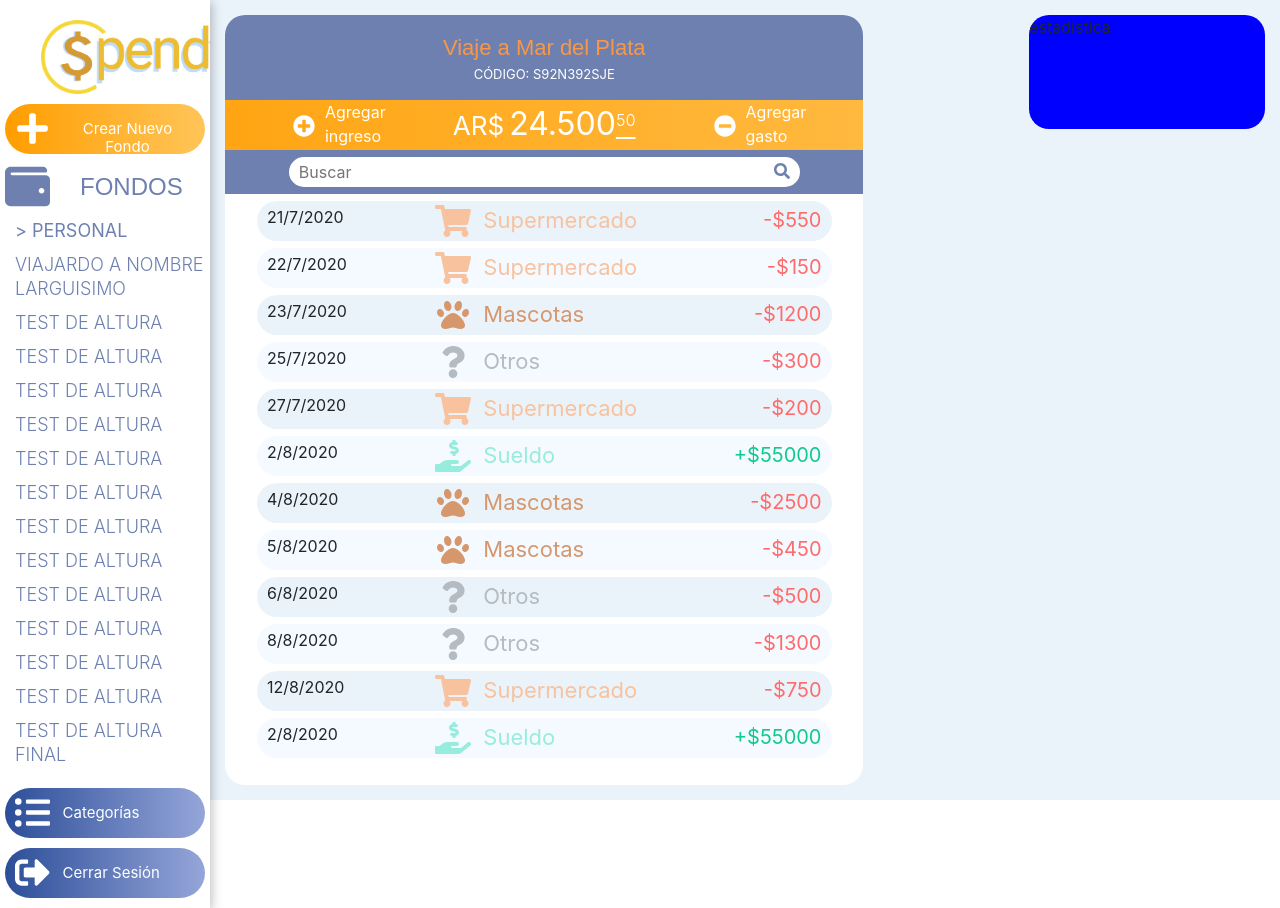
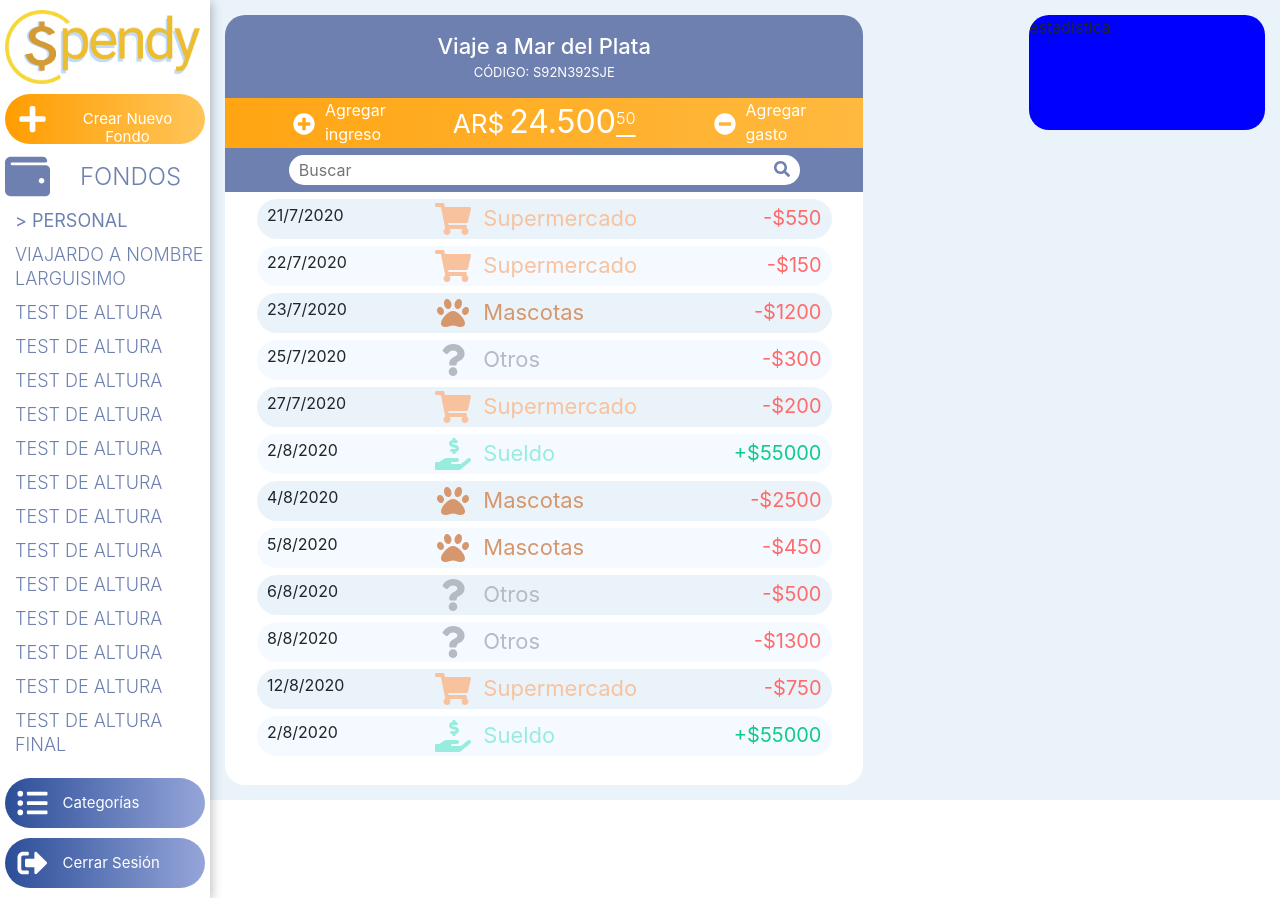
Before and after one commit to Matt0017/spendy, a React (Create React App) app: page /Dashboard in a window 1280 px wide. Built offline with nearby package versions, Linux system fonts and the light colour scheme.

Commit message:
sprint 1 - corregir navbar

```diff
--- a/src/pages/InicioSesion.js
+++ b/src/pages/InicioSesion.js
@@ -6,8 +6,8 @@ import {Link} from 'react-router-dom'
 
 export default function Prueba(){
     return (
-        <div className="container-fluid">
-            <div className="row row-logo">
+        <div className="container-fluid inicio">
+            <div className="row">
                 <img src={logo} className="logo" alt='logo'/>
             </div>
             <div className="row align-items-center inicio">
--- a/src/styles/InicioSesion.css
+++ b/src/styles/InicioSesion.css
@@ -1,4 +1,4 @@
-.campos {
+.inicio .campos {
 	border-radius: 25px;
 	background: #EFEFEF;
 	border: none;
@@ -7,19 +7,20 @@
 	margin-top: 25px;
 }
 
-.image{
+.inicio .image{
 	width:100%;
 	height: auto;
 	margin-top: 5%;
 }
 
-.logo{
+.inicio .logo{
 	width: 124px;
+	height: 50px;
 	margin-top: 10px;
 	margin-left: 36px;
 }
 
-.titulo{
+.inicio .titulo{
 font-family: "Arial";
 font-style: normal;
 font-weight: bold;
@@ -28,19 +29,19 @@ line-height: 35px;
 color: #F99746;
 }
 
-.botones{
+.inicio .botones{
 	margin-top: 20px;
 	float: right;
 }
 
-.botones .button-p{
+.inicio .botones .button-p{
     width: 123px;
 	height: 27px;
 	margin: 15px;
 }
 
 @media(max-width: 991px){
-	.titulo{
+	.inicio .titulo{
 		margin-top: 25px;
 	}
 }
--- a/src/styles/LandingPage.css
+++ b/src/styles/LandingPage.css
@@ -1,10 +1,7 @@
-body{
-    overflow:hidden;
-
-}
 
 
-.slide1{
+
+.landing .slide1{
     background-image: url(./../images/slide1.jpg);
     /* Full height */
     min-height: 100vh;
@@ -16,7 +13,7 @@ body{
     position: relative;
 }
 
-.slide2{
+.landing .slide2{
     background-image: url(./../images/slide2.jpg);
     /* Full height */
     min-height: 100vh;
@@ -29,7 +26,7 @@ body{
 
 }
 
-.slide3{
+.landing .slide3{
     background-image: url(./../images/slide3.jpg);
     /* Full height */
     min-height: 100vh;
@@ -42,7 +39,7 @@ body{
 
 }
 
-.slide4{
+.landing .slide4{
     background-image: url(./../images/slide4.jpg);
     /* Full height */
     min-height: 100vh;
--- a/src/styles/NavBar.css
+++ b/src/styles/NavBar.css
@@ -209,5 +209,5 @@
 .navbar-container .header .spendy-icon .logo {
 	margin: auto;
 	padding-right: 25px;
-	height: 100%;
+	width: 120px;
 }
```
